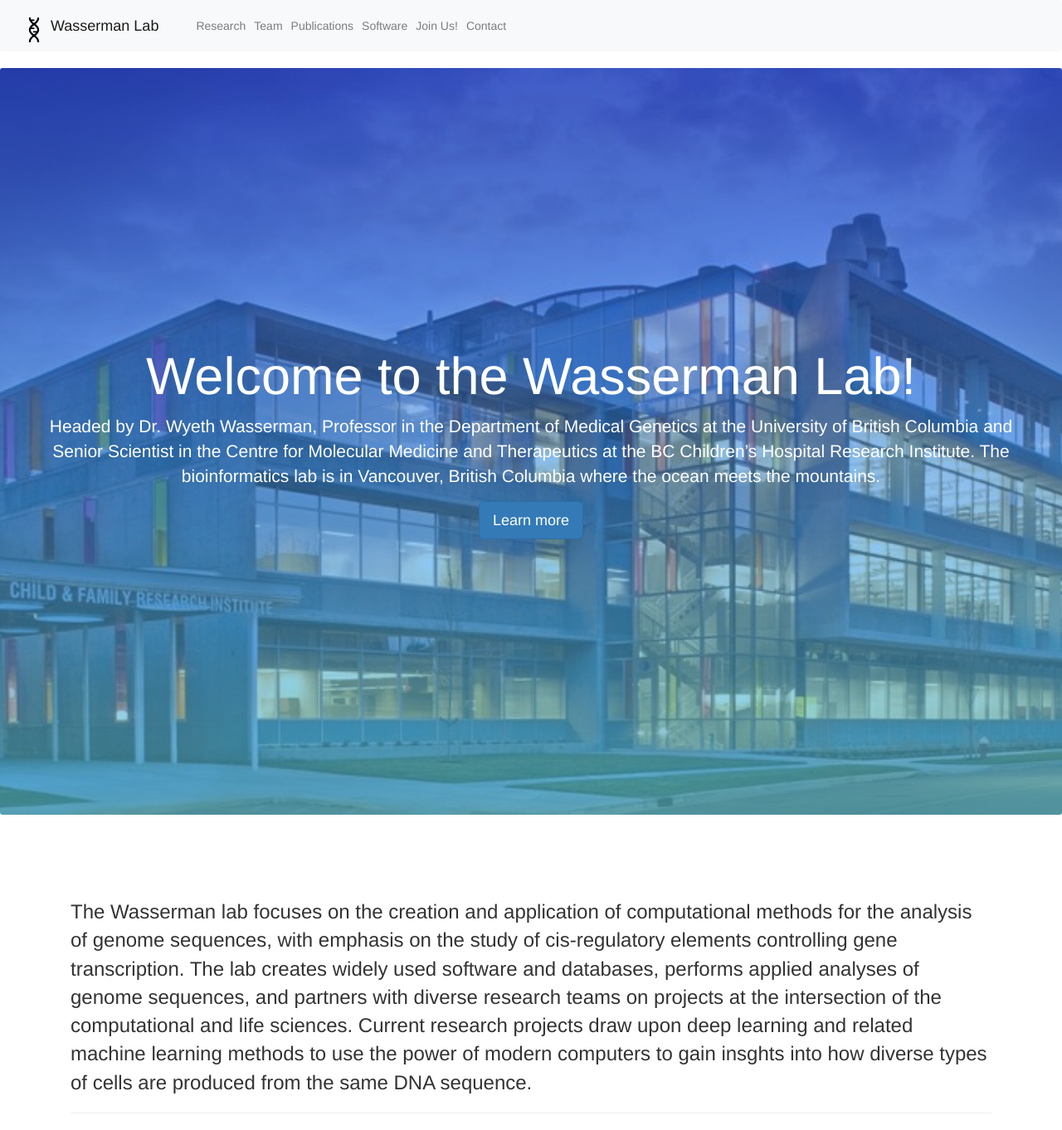
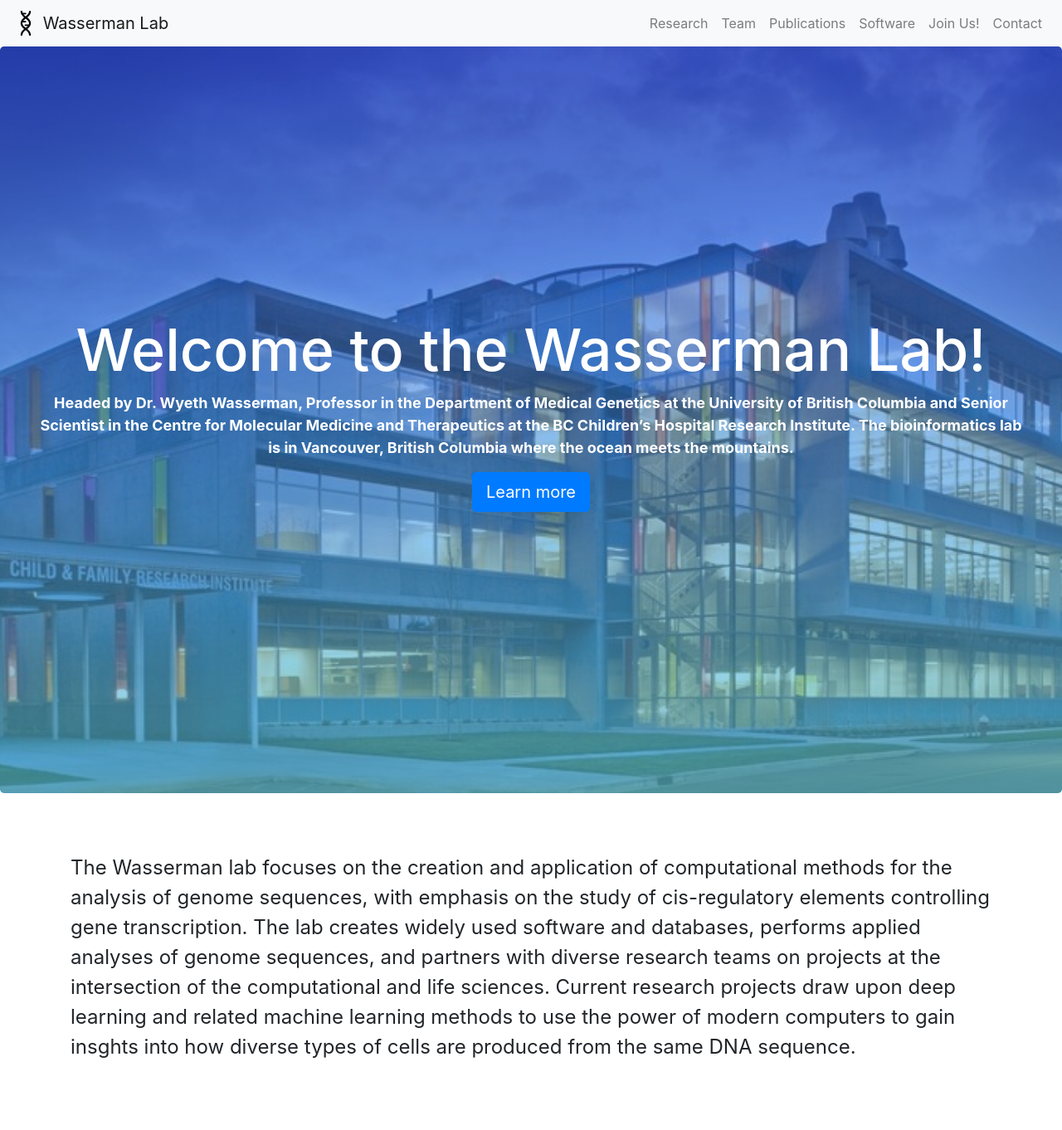
Before and after one commit to wassermanlab/wassermanlab.github.io, a Jekyll site: the page built from index.md, in a window 1280 px wide. Shown: the whole page at 83% size. Built offline with Jekyll 4.4.1, drawn with Linux system fonts in a browser that asks for light colours; nearby versions of some CDN libraries; after the commit the page ends 1340 px from its top, so only the background shows below that.

```diff
--- a/_layouts/home.html
+++ b/_layouts/home.html
@@ -2,17 +2,12 @@
 layout: default
 
 ---
-
-<link href="//netdna.bootstrapcdn.com/bootstrap/3.2.0/css/bootstrap.min.css" rel="stylesheet" id="bootstrap-css">
-  <script src="//netdna.bootstrapcdn.com/bootstrap/3.2.0/js/bootstrap.min.js"></script>
-  <script src="//code.jquery.com/jquery-1.11.1.min.js"></script>
-
 <div class="home">
 
 <div class="jumbotron bg-image">
   <div class="container text-white">
-  <h1>Welcome to the Wasserman Lab!</h1>
-  <p style="font-weight: 500">Headed by Dr. Wyeth Wasserman, Professor in the Department of Medical Genetics at the University of British Columbia and Senior Scientist in the Centre for Molecular Medicine and Therapeutics at the BC Children’s Hospital Research Institute. The bioinformatics lab is in Vancouver, British Columbia where the ocean meets the mountains.
+  <h1 style="font-size: 70px;">Welcome to the Wasserman Lab!</h1>
+  <p style="font-weight: bold; font-size: 18px;">Headed by Dr. Wyeth Wasserman, Professor in the Department of Medical Genetics at the University of British Columbia and Senior Scientist in the Centre for Molecular Medicine and Therapeutics at the BC Children’s Hospital Research Institute. The bioinformatics lab is in Vancouver, British Columbia where the ocean meets the mountains.
   </p>
     <p>
       <a class="btn btn-primary btn-lg" href="#down" role="button">Learn more</a>
```
